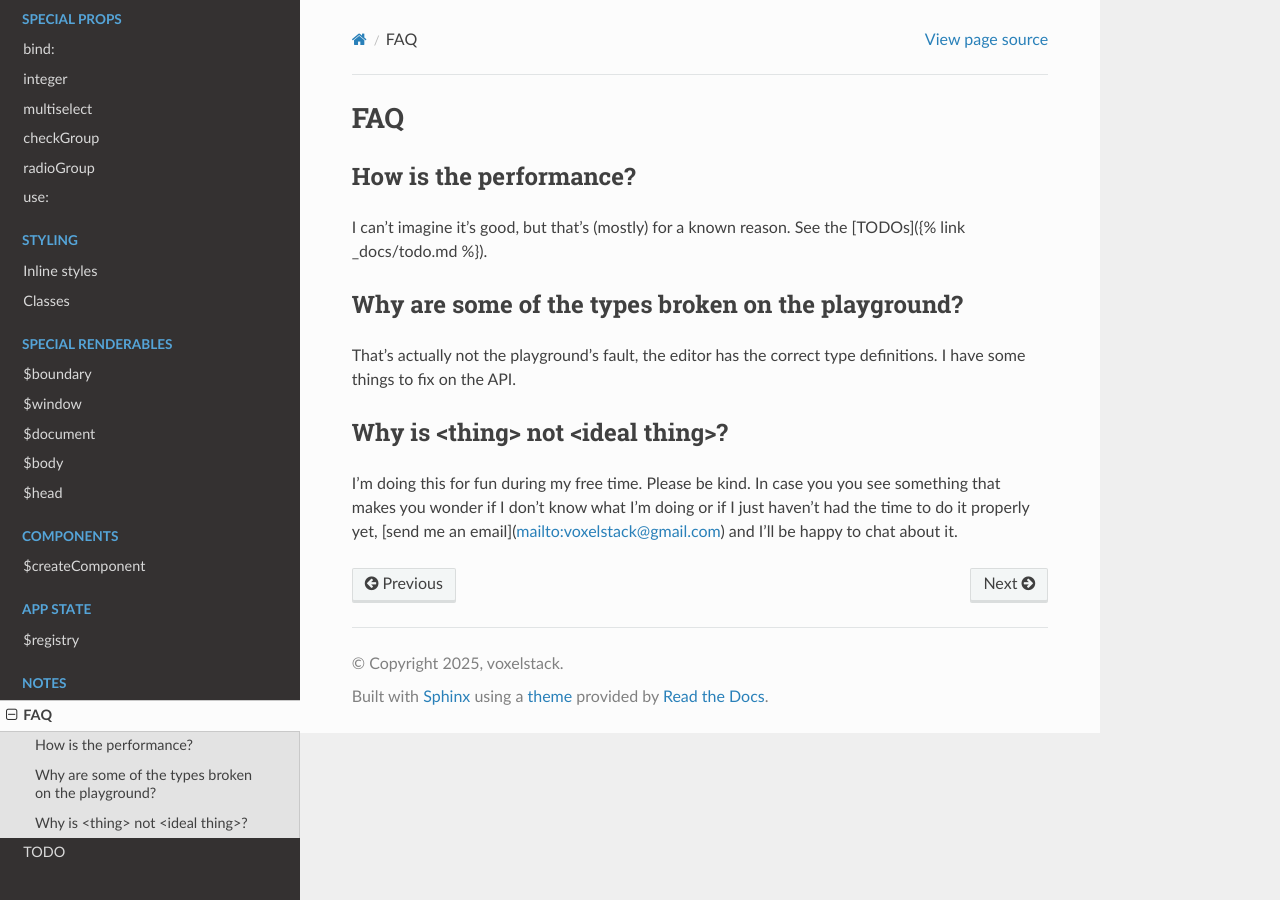
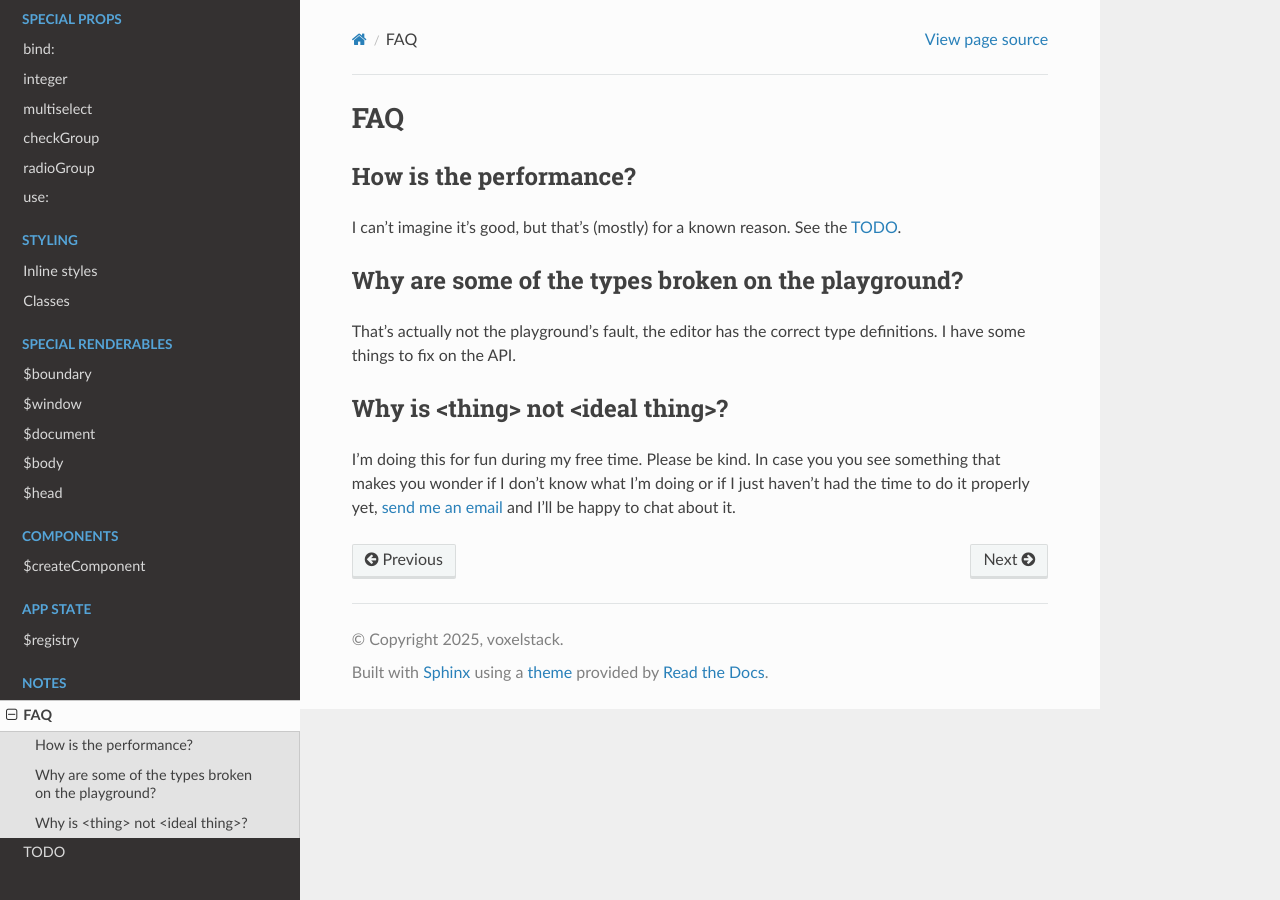
Before and after one commit to voxelstack/ceres, a Sphinx documentation site: the page built from docs/notes/faq.rst, in a window 1280 px wide. Built offline with Sphinx 7.4.7 and the Read the Docs theme 3.1.0, drawn with Linux system fonts in a browser that asks for light colours.

Commit message:
Fix broken links.

```diff
--- a/docs/notes/faq.rst
+++ b/docs/notes/faq.rst
@@ -3,7 +3,7 @@
 
 How is the performance?
 -----------------------
-I can't imagine it's good, but that's (mostly) for a known reason. See the [TODOs]({% link _docs/todo.md %}).
+I can't imagine it's good, but that's (mostly) for a known reason. See the :doc:`TODO </notes/todo>`.
 
 Why are some of the types broken on the playground?
 ---------------------------------------------------
```
Also changed, not shown: other parts of docs/notes/faq.rst (+3 -1 lines).
